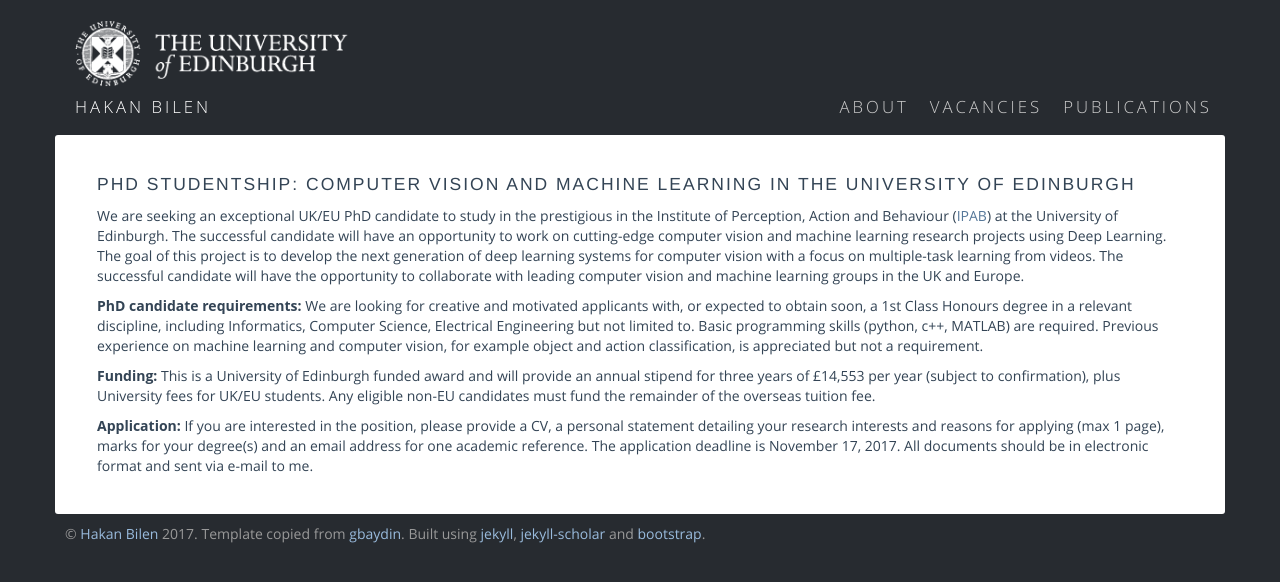
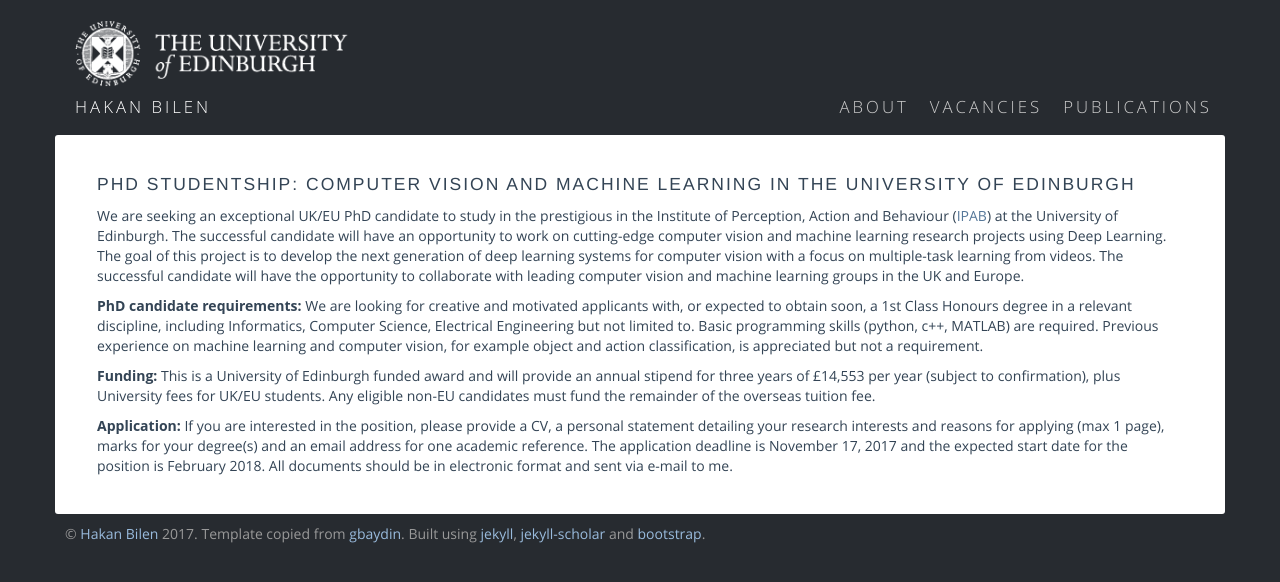
Before and after one commit to 9160476108/hbilen.github.io, a Jekyll site: the page built from vacancies/index.md, in a window 1280 px wide. Shown: the top 582 px of the page. Built offline with Jekyll 4.4.1, drawn with Linux system fonts in a browser that asks for light colours; some web fonts are replaced.

Commit message:
Update index.md

```diff
--- a/vacancies/index.md
+++ b/vacancies/index.md
@@ -10,4 +10,4 @@
 
 **Funding:** This is a University of Edinburgh funded award and will provide an annual stipend for three years of £14,553 per year (subject to confirmation), plus University fees for UK/EU students. Any eligible non-EU candidates must fund the remainder of the overseas tuition fee.
 
-**Application:** If you are interested in the position, please provide a CV, a personal statement detailing your research interests and reasons for applying (max 1 page), marks for your degree(s) and an email address for one academic reference. The application deadline is November 17, 2017. All documents should be in electronic format and sent via e-mail to me.
+**Application:** If you are interested in the position, please provide a CV, a personal statement detailing your research interests and reasons for applying (max 1 page), marks for your degree(s) and an email address for one academic reference. The application deadline is November 17, 2017 and the expected start date for the position is February 2018. All documents should be in electronic format and sent via e-mail to me.
```
